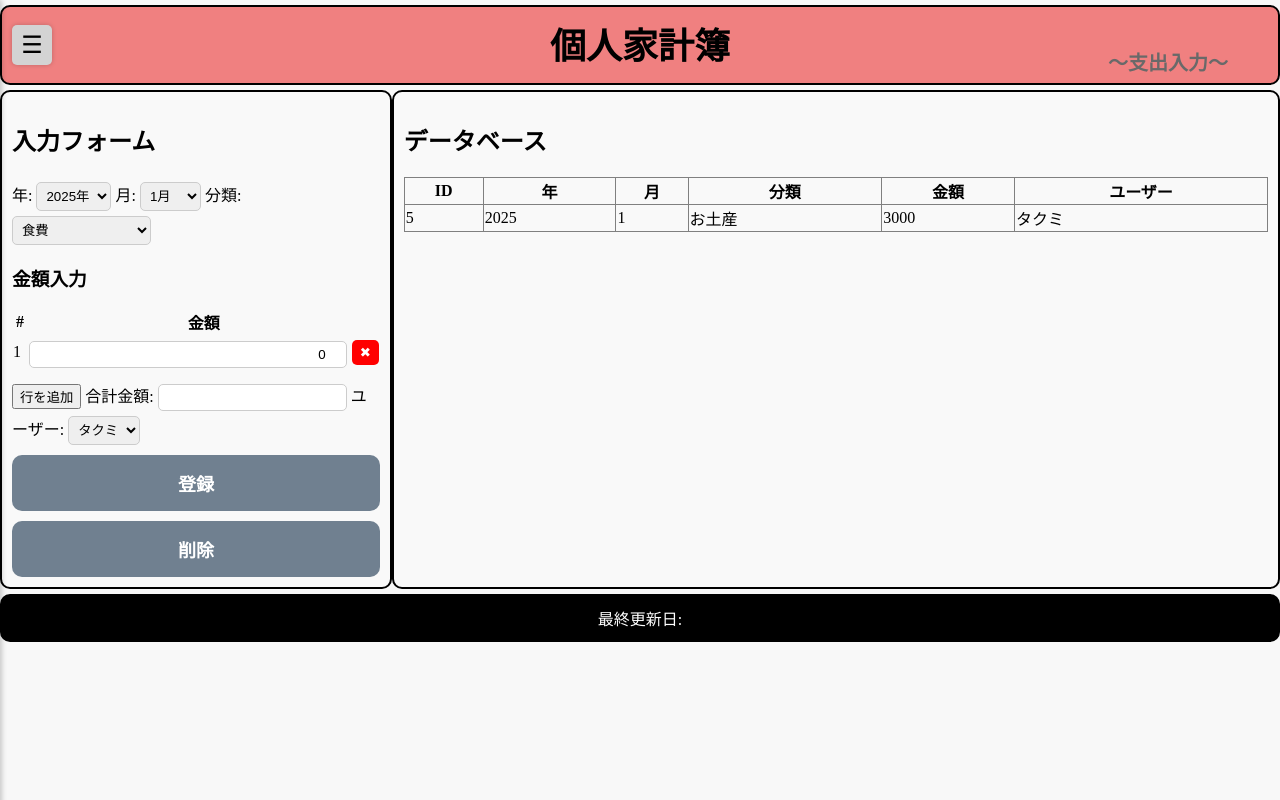
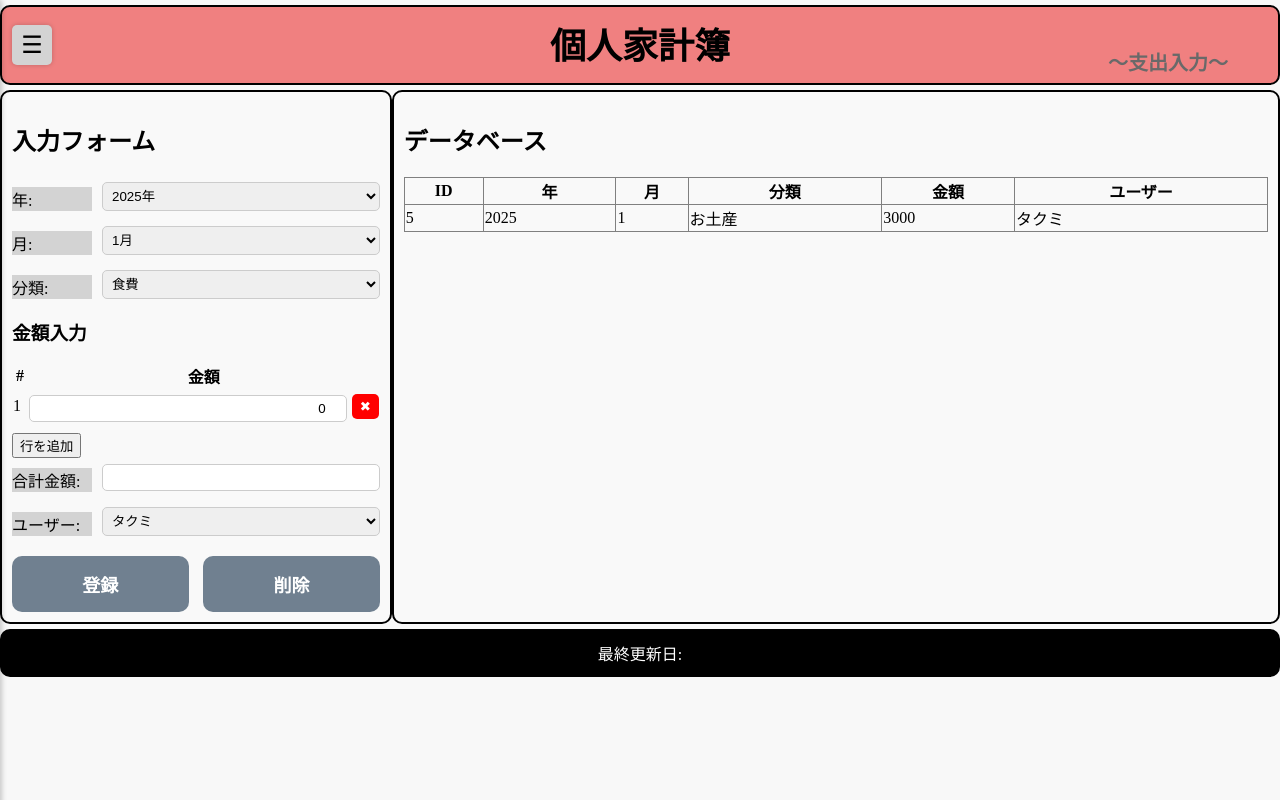
Before and after one commit to BlackBow393/HTML_Kakeibo, a Flask app: page /input in a window 1280 px wide. Run offline with Flask 3, Linux system fonts and the light colour scheme; data comes from the database, SQL or seed files in the repository; both versions use the stored data as it was after the commit.

Commit message:
フォームのデザイン修正途中

```diff
--- a/static/style.css
+++ b/static/style.css
@@ -74,7 +74,22 @@ body[data-page="analysis"] .page_header {
     box-sizing: border-box;
 }
 
+.input-form .form-group {
+    display: flex;
+    align-items: center;  /* ラベルと入力欄の高さを揃える */
+    gap: 10px;  /* ラベルと入力欄の間に余白を追加 */
+    margin-bottom: 10px; /* 下の項目との余白 */
+}
+
+.input-form label {
+    margin-top: 10px; /* 上部に余白を追加 */
+    text-align: left;
+    width: 80px;
+    background-color: lightgray;
+}
+
 .input-form input, .input-form select {
+    flex: 1;
     width: auto; /* 🔥 ここを変更 */
     max-width: 100%; /* フォームの枠を超えないように */
     padding: 5px;
@@ -122,7 +137,7 @@ table {
 
 /* 送信ボタン（type="submit" のみ適用） */
 button[type="submit"] {
-    width: 100%;         /* 幅いっぱいに広げる */
+    width: 48%;         /* 幅いっぱいに広げる */
     padding: 15px;       /* ボタンを大きくする */
     font-size: 18px;     /* 文字を大きくする */
     font-weight: bold;   /* 文字を太くする */
@@ -132,16 +147,18 @@ button[type="submit"] {
     border-radius: 10px;
     cursor: pointer;
     margin-top: 10px;    /* 🔥 上のフォームとの間にスペースを作る */
+    float: left;
 }
 
 /* ホバー時のスタイル */
 button[type="submit"]:hover {
     background-color: steelblue;
+    color: black;
 }
 
 /* 削除ボタン（id="data-delete" のみ適用） */
 #data-delete {
-    width: 100%;         /* 幅いっぱいに広げる */
+    width: 48%;         /* 幅いっぱいに広げる */
     padding: 15px;       /* ボタンを大きくする */
     font-size: 18px;     /* 文字を大きくする */
     font-weight: bold;   /* 文字を太くする */
@@ -151,11 +168,13 @@ button[type="submit"]:hover {
     border-radius: 10px;
     cursor: pointer;
     margin-top: 10px;    /* 🔥 上のフォームとの間にスペースを作る */
+    float: right;
 }
 
 /* ホバー時のスタイル */
 #data-delete:hover {
     background-color: pink;
+    color: black;
 }
 
 .data-table {
--- a/templates/input.html
+++ b/templates/input.html
@@ -27,6 +27,7 @@
             <h2>入力フォーム</h2>
             <form id="expense-form" action="/submit" method="POST">
                 <!-- 年 -->
+                <div class="form-group">
                     <label for="year">年:</label>
                     <select id="year" name="year">
                         <script>
@@ -37,8 +38,10 @@
                             }
                         </script>
                     </select>
+                </div>
 
                 <!-- 月 -->
+                <div class="form-group">
                     <label for="month">月:</label>
                     <select id="month" name="month">
                         <script>
@@ -47,8 +50,10 @@
                             }
                         </script>
                     </select>
+                </div>
 
                 <!-- 分類 -->
+                <div class="form-group">
                     <label for="category">分類:</label>
                     <select id="category" name="category">
                         <option value="食費">食費</option>
@@ -59,6 +64,7 @@
                         <option value="コインランドリー">コインランドリー</option>
                         <option value="レジャー">レジャー</option>
                     </select>
+                </div>
 
                  <!-- 💰 テーブル形式の入力欄 -->
                  <h3>金額入力</h3>
@@ -82,15 +88,19 @@
                  <button type="button" id="add-row">行を追加</button>
 
                 <!-- 🔥 自動計算された合計金額 -->
+                <div class="form-group">
                     <label for="amount">合計金額:</label>
                     <input type="number" id="amount" name="amount" min="0" readonly> <!-- 読み取り専用 -->
+                </div>
 
                 <!-- ユーザー -->
+                <div class="form-group">
                     <label for="user">ユーザー:</label>
                     <select id="user" name="user">
                         <option value="タクミ">タクミ</option>
                         <option value="ミナヨ">ミナヨ</option>
                     </select>
+                </div>
 
                 <!-- 送信ボタン -->
                 <button type="submit">登録</button>
```
Also changed, not shown: kakeibo.db. Lines whose indentation alone changed are shown as unchanged.
